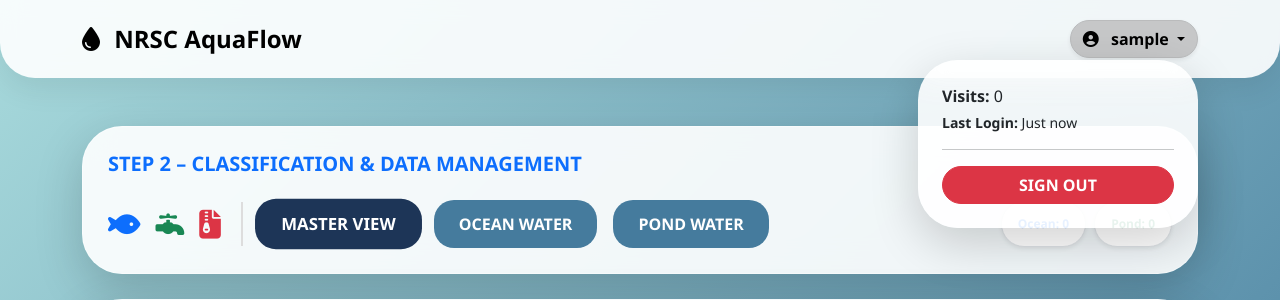
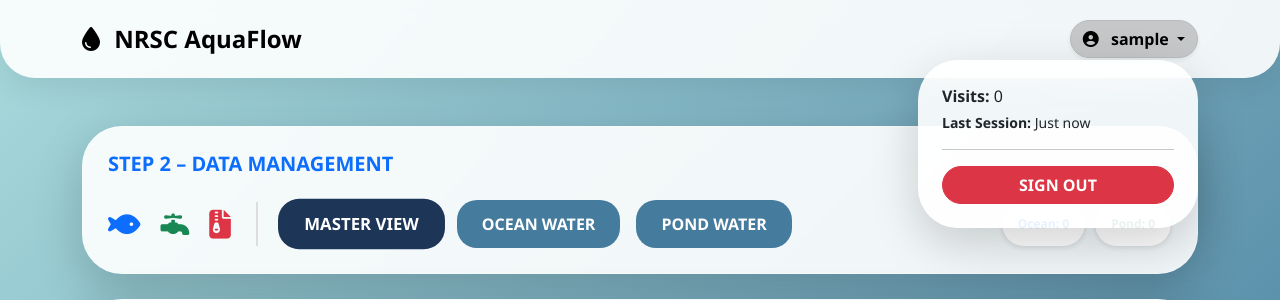
Before and after one commit to pgrapher906-ctrl/final_wbsite, a Flask app: page / in a window 1280 px wide, after a click that opens the changed part. Shown: the top 300 px of the page. Run offline with Flask 3, Linux system fonts and the light colour scheme; the visitor is signed in with stand-in values (Sample User, id 1).

Commit message:
Update index.html

```diff
--- a/app/templates/index.html
+++ b/app/templates/index.html
@@ -2,7 +2,7 @@
 <html lang="en">
 <head>
     <meta charset="UTF-8">
-    <title>NRSC AquaFlow | Premium</title>
+    <title>NRSC AquaFlow | Premium Edition</title>
     <link href="https://cdn.jsdelivr.net/npm/bootstrap@5.3.0/dist/css/bootstrap.min.css" rel="stylesheet">
     <link rel="stylesheet" href="https://unpkg.com/leaflet@1.9.4/dist/leaflet.css" />
     <link rel="stylesheet" href="https://cdnjs.cloudflare.com/ajax/libs/font-awesome/6.4.0/css/all.min.css">
@@ -12,7 +12,7 @@
         .navbar { background: var(--liquid-card); backdrop-filter: blur(10px); border-radius: 0 0 35px 35px; box-shadow: 0 10px 30px rgba(0,0,0,0.08); }
         .liquid-card { background: var(--liquid-card); backdrop-filter: blur(15px); border-radius: 40px; border: 1px solid rgba(255,255,255,0.4); padding: 25px; margin-bottom: 25px; box-shadow: 0 15px 35px rgba(0,0,0,0.05); }
 
-        /* Box Animations */
+        /* Localized Animations */
         .btn-filter { background: #457b9d; color: white; border-radius: 20px; padding: 12px 25px; font-weight: 700; border: none; position: relative; overflow: hidden; transition: 0.3s; }
         .btn-filter.active { background: #1d3557; transform: scale(1.05); }
         .click-splash { position: absolute; background: rgba(255, 255, 255, 0.4); border-radius: 50%; transform: scale(0); animation: btn-splash 0.6s ease-out; pointer-events: none; left: 50%; top: 50%; }
@@ -20,10 +20,12 @@
         .box-icon { position: absolute; font-size: 1.1rem; color: rgba(255,255,255,0.5); animation: swim-in-box 1.2s linear forwards; pointer-events: none; }
         @keyframes swim-in-box { from { left: -30px; } to { left: 110%; } }
 
-        /* Left-Aligned Downloads */
-        .dl-container { display: flex; gap: 15px; align-items: center; padding-right: 20px; border-right: 2px solid #ddd; }
+        /* Left-Aligned Iconic Downloads */
+        .dl-container { display: flex; gap: 20px; align-items: center; padding-right: 25px; border-right: 2px solid #ddd; }
         .dl-btn { font-size: 1.8rem; transition: 0.3s; position: relative; color: #457b9d; text-decoration: none; }
         .dl-btn:hover { transform: translateY(-5px); color: #e63946; }
+        .dl-tip { position: absolute; bottom: -20px; left: 50%; transform: translateX(-50%); font-size: 0.6rem; font-weight: 900; opacity: 0; transition: 0.3s; }
+        .dl-btn:hover .dl-tip { opacity: 1; }
     </style>
 </head>
 <body>
@@ -36,7 +38,7 @@
                 </button>
                 <div class="dropdown-menu dropdown-menu-end p-4 liquid-card shadow-lg" style="min-width: 280px; border:none;">
                     <p class="mb-1"><strong>Visits:</strong> {{ current_user.visit_count }}</p>
-                    <p class="mb-1 small"><strong>Last Login:</strong> {{ current_user.last_login or 'Just now' }}</p>
+                    <p class="mb-1 small"><strong>Last Session:</strong> {{ current_user.last_login or 'Just now' }}</p>
                     <hr>
                     <a href="/logout" class="btn btn-danger w-100 rounded-pill fw-bold">SIGN OUT</a>
                 </div>
@@ -46,13 +48,13 @@
 
     <div class="container mt-5">
         <div class="liquid-card shadow-lg">
-            <h5 class="fw-bold mb-4 text-primary">STEP 2 – CLASSIFICATION & DATA MANAGEMENT</h5>
-            <div class="d-flex align-items-center justify-content-start flex-wrap gap-3">
+            <h5 class="fw-bold mb-4 text-primary">STEP 2 – DATA MANAGEMENT</h5>
+            <div class="d-flex align-items-center justify-content-start flex-wrap gap-4">
 
                 <div class="dl-container">
-                    <a href="/export/Ocean" class="dl-btn text-primary"><i class="fas fa-fish"></i></a>
-                    <a href="/export/Pond" class="dl-btn text-success"><i class="fas fa-faucet"></i></a>
-                    <a href="/export/All" class="dl-btn text-danger"><i class="fas fa-file-zipper"></i></a>
+                    <a href="/export/Ocean" class="dl-btn text-primary"><i class="fas fa-fish"></i><span class="dl-tip">OCEAN</span></a>
+                    <a href="/export/Pond" class="dl-btn text-success"><i class="fas fa-faucet"></i><span class="dl-tip">POND</span></a>
+                    <a href="/export/All" class="dl-btn text-danger"><i class="fas fa-file-zipper"></i><span class="dl-tip">ALL</span></a>
                 </div>
 
                 <div class="d-flex gap-3">
```
